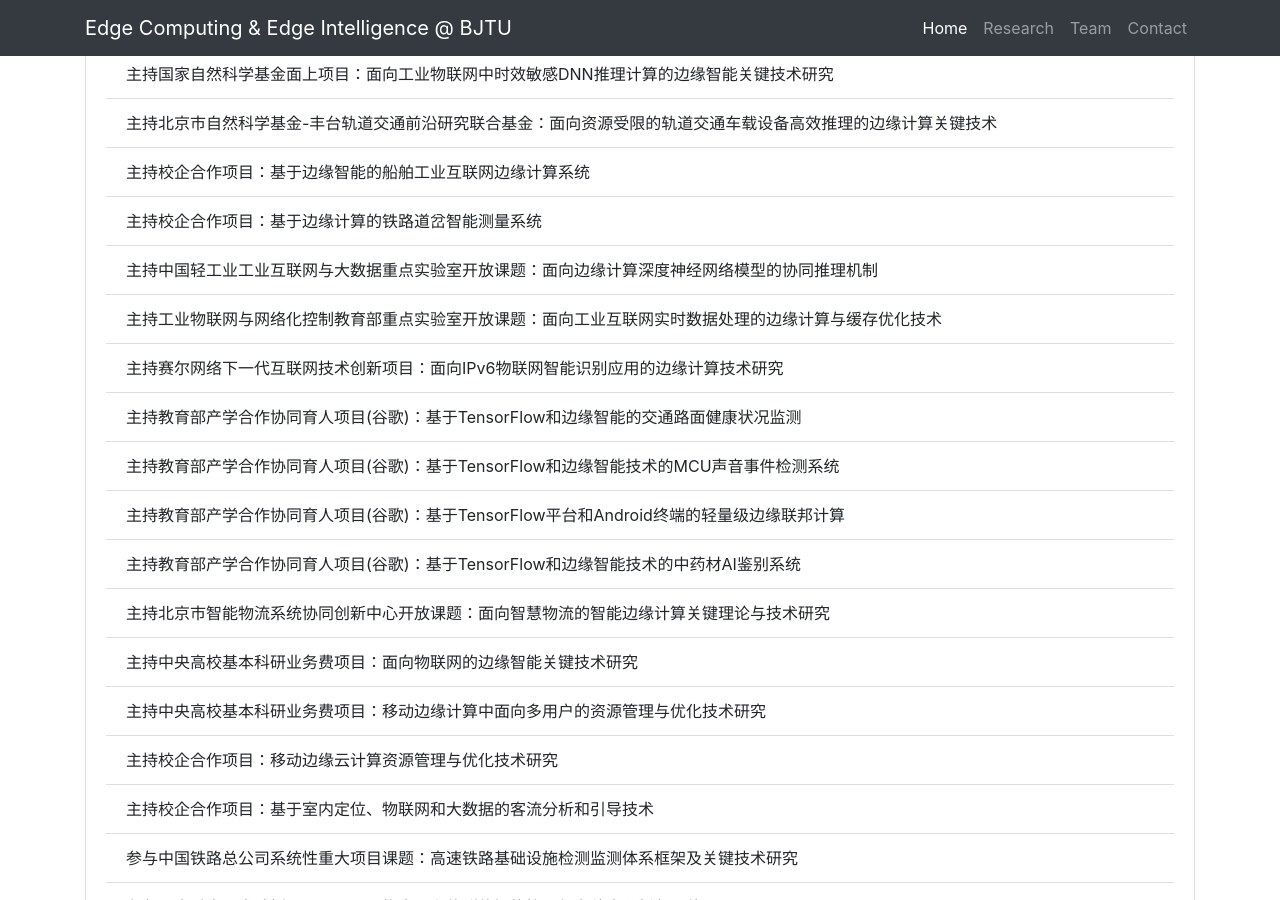
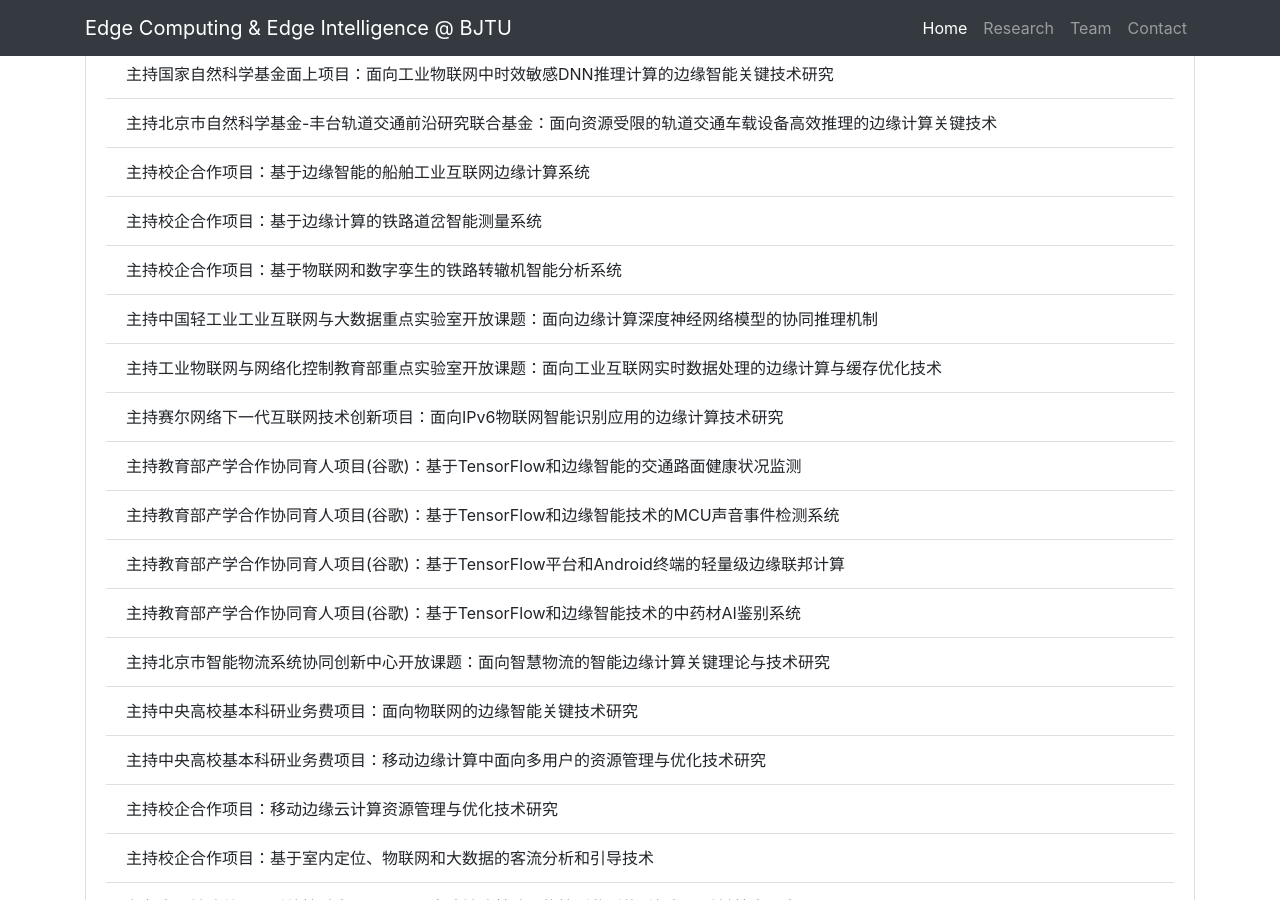
Before and after one commit to fangvv/Homepage, a Jekyll site: the page Edgecomp/index.html, which Jekyll copies as it is, in a window 1280 px wide and 900 px high, scrolled down 1708 px. Built offline with Jekyll 4.4.1, drawn with Linux system fonts in a browser that asks for light colours; comment, search, counter and statistics services are not loaded.

Commit message:
add new prj

```diff
--- a/Edgecomp/index.html
+++ b/Edgecomp/index.html
@@ -92,6 +92,7 @@
       <li class="list-group-item">主持北京市自然科学基金-丰台轨道交通前沿研究联合基金：面向资源受限的轨道交通车载设备高效推理的边缘计算关键技术</li>
       <li class="list-group-item">主持校企合作项目：基于边缘智能的船舶工业互联网边缘计算系统</li>
       <li class="list-group-item">主持校企合作项目：基于边缘计算的铁路道岔智能测量系统</li>
+      <li class="list-group-item">主持校企合作项目：基于物联网和数字孪生的铁路转辙机智能分析系统</li>
       <li class="list-group-item">主持中国轻工业工业互联网与大数据重点实验室开放课题：面向边缘计算深度神经网络模型的协同推理机制</li>
       <li class="list-group-item">主持工业物联网与网络化控制教育部重点实验室开放课题：面向工业互联网实时数据处理的边缘计算与缓存优化技术</li>
       <li class="list-group-item">主持赛尔网络下一代互联网技术创新项目：面向IPv6物联网智能识别应用的边缘计算技术研究</li>
```
